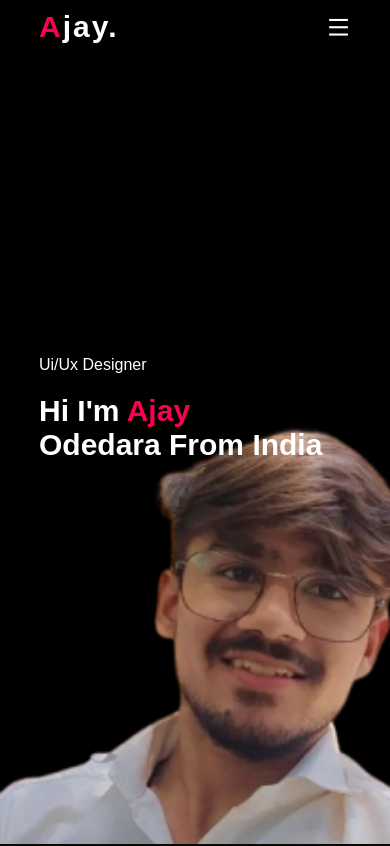
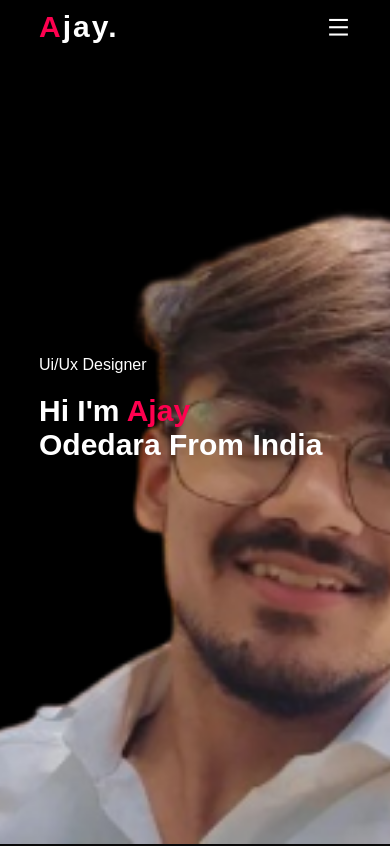
Before and after one commit to Ajay-Odedara/Ajay-Odedara.github.io, a plain HTML site: page index.html in a window 390 px wide. Shown: the top 846 px of the page. Drawn offline with nearby package versions, Linux system fonts and the light colour scheme.

Commit message:
TRY(2/01/07)

```diff
--- a/style.css
+++ b/style.css
@@ -397,7 +397,7 @@ form .btn2 {
 
 @media only screen and (max-width: 733px) {
     #header {
-        background-image: url(images/Frame\ 1.png);
+        background-image: url(images/Frame\ 2.png);
         background-size: cover;
         background-position: center;
     }
```
Also changed, not shown: images/Frame 2.png (added).
